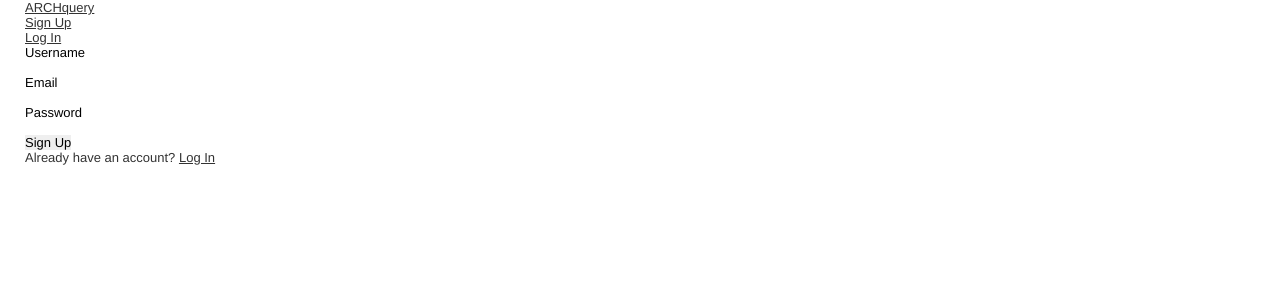
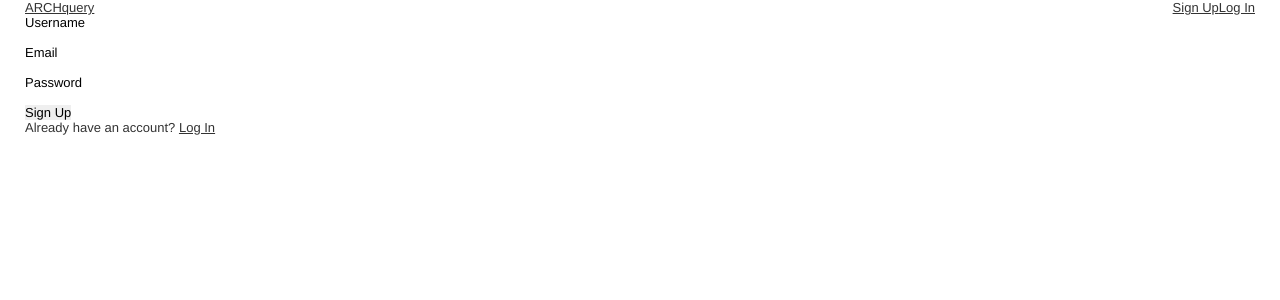
Before and after one commit to AndreaDiotallevi/archquery, a React (Create React App) app in the folder client/: page /users/signup in a window 1280 px wide. Shown: the top 300 px of the page. Built offline with nearby package versions, Linux system fonts and the light colour scheme; no server answers.

Commit message:
Amend styling

```diff
--- a/client/src/index.css
+++ b/client/src/index.css
@@ -44,6 +44,15 @@ div {
   flex-direction: column;
 }
 
+.container-header {
+  flex-direction: row;
+  justify-content: space-between;
+}
+
+.component-navbar {
+  flex-direction: row;
+}
+
 .component-post-signature {
   flex-direction: row;
 }
@@ -68,9 +77,19 @@ div {
 }
 
 .component-question-summary {
-  margin-bottom: 25px;
+  margin-bottom: 40px;
+}
+
+.component-question-title {
+  margin-bottom: 10px;
 }
 
 .component-question-excerpt div {
   flex-direction: row;
+  margin-bottom: 10px;
 }
+
+.component-relative-time p {
+  opacity: 0.5;
+  margin-right: 10px;
+}
```
